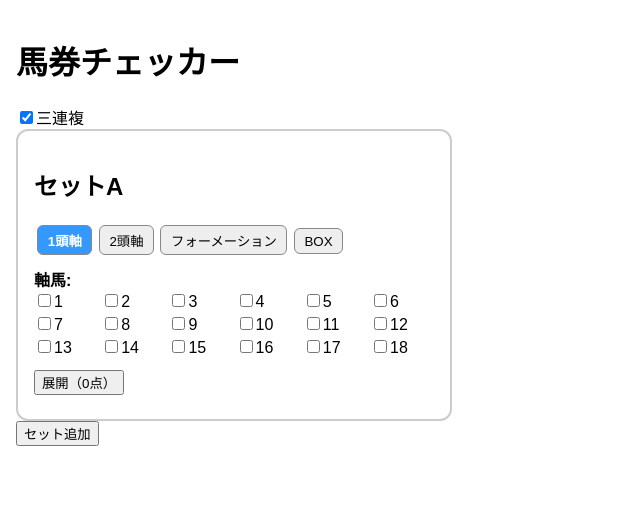
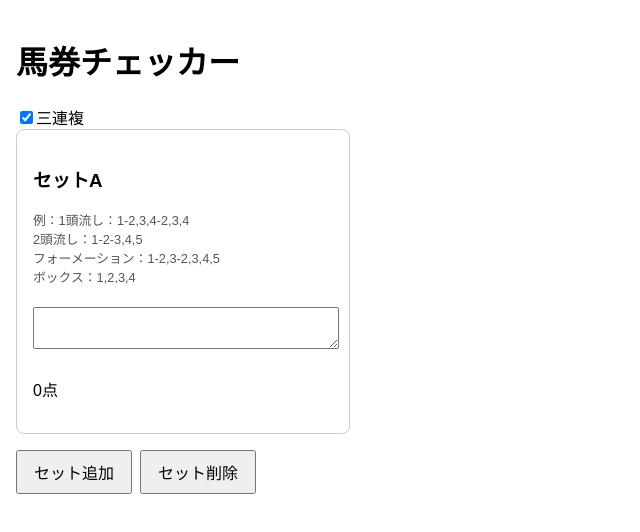
Before and after one commit to kyra082146/ticket-checker, a React (Create React App) app: page / in a window 1280 px wide. Shown: the top 532 px of the page, without its empty margins (0-640 px from the left). Built offline with nearby package versions, Linux system fonts and the light colour scheme.

Commit message:
旧バージョン復元：チェックボックスUI撤去

```diff
--- a/src/App.css
+++ b/src/App.css
@@ -1,54 +1,43 @@
-.app-container {
+.App {
+  font-family: sans-serif;
   padding: 1rem;
-  font-family: sans-serif;
 }
 
-.set-row {
+.sets {
   display: flex;
   flex-wrap: wrap;
   gap: 1rem;
 }
 
-.set-container {
-  border: 2px solid #ccc;
-  border-radius: 12px;
+.set {
+  border: 1px solid #ccc;
   padding: 1rem;
-  min-width: 260px;
+  border-radius: 8px;
+  min-width: 250px;
   flex: 1;
-  max-width: 400px;
+  max-width: 300px;
 }
 
-.mode-selector button {
-  margin: 0.2rem;
-  padding: 0.3rem 0.6rem;
-  border-radius: 6px;
-  border: 1px solid #888;
-  background: #eee;
-  cursor: pointer;
-}
-
-.mode-selector .active {
-  background-color: #3399ff;
-  color: white;
-  font-weight: bold;
-}
-
-.selector {
+textarea {
+  width: 100%;
+  font-size: 1rem;
   margin-top: 0.5rem;
   margin-bottom: 0.5rem;
 }
 
-.checkbox-group.grid {
-  display: grid;
-  grid-template-columns: repeat(6, 1fr);
-  gap: 0.2rem;
+button {
+  margin-top: 1rem;
+  margin-right: 0.5rem;
+  padding: 0.5rem 1rem;
+  font-size: 1rem;
+  cursor: pointer;
 }
 
-.action-bar {
-  margin-top: 0.8rem;
-  margin-bottom: 0.5rem;
+li {
+  list-style: none;
 }
 
-button {
-  cursor: pointer;
+.hint {
+  font-size: 0.8rem;
+  color: #555;
 }
--- a/src/App.js
+++ b/src/App.js
@@ -1,110 +1,91 @@
 import React, { useState } from "react";
 import "./App.css";
 
-const horseNumbers = Array.from({ length: 18 }, (_, i) => i + 1);
-const MAX_SETS = 5;
+function App() {
+  const [bets, setBets] = useState([{ name: "セットA", value: "" }]);
+  const [isTrio, setIsTrio] = useState(true);
 
-function App() {
-  const [isTrio, setIsTrio] = useState(true);
-  const [sets, setSets] = useState([
-    {
-      mode: "1頭軸",
-      main1: [],
-      main2: [],
-      main3: [],
-      partner: [],
-      expanded: [],
-      count: 0,
-      show: false,
-    },
-  ]);
+  const handleChange = (index, value) => {
+    const newBets = [...bets];
+    newBets[index].value = value;
+    setBets(newBets);
+  };
 
-  const generateCombinations = (set) => {
-    let result = [];
-    const { mode, main1, main2, main3, partner } = set;
-    if (mode === "1頭軸") {
-      main1.forEach((m) => {
-        for (let i = 0; i < partner.length; i++) {
-          for (let j = i + 1; j < partner.length; j++) {
-            if (partner[i] !== m && partner[j] !== m) {
-              const combo = isTrio
-                ? [m, partner[i], partner[j]].sort((a, b) => a - b)
-                : [m, partner[i], partner[j]];
-              result.push(combo.join("-"));
-            }
-          }
+  const addSet = () => {
+    const nextLetter = String.fromCharCode(65 + bets.length);
+    setBets([...bets, { name: `セット${nextLetter}`, value: "" }]);
+  };
+
+  const removeSet = () => {
+    if (bets.length > 1) {
+      setBets(bets.slice(0, -1));
+    }
+  };
+
+  const expandBets = (input) => {
+    const result = new Set();
+    const parts = input.split("-");
+
+    if (parts.length === 1) {
+      // BOX
+      const nums = parts[0].split(",").map(Number);
+      const combinations = getCombinations(nums, 3);
+      combinations.forEach((combo) => {
+        result.add(formatCombo(combo));
+      });
+    } else if (parts.length === 2) {
+      // 1頭軸
+      const axis = parts[0];
+      const secondParts = parts[1].split(",");
+      for (let i = 0; i < secondParts.length; i++) {
+        for (let j = i + 1; j < secondParts.length; j++) {
+          result.add(formatCombo([Number(axis), Number(secondParts[i]), Number(secondParts[j])]));
         }
-      });
-    } else if (mode === "2頭軸") {
-      main1.forEach((m1) => {
-        main2.forEach((m2) => {
-          if (m1 !== m2) {
-            partner.forEach((p) => {
-              if (p !== m1 && p !== m2) {
-                const combo = isTrio
-                  ? [m1, m2, p].sort((a, b) => a - b)
-                  : [m1, m2, p];
-                result.push(combo.join("-"));
-              }
-            });
-          }
-        });
-      });
-    } else if (mode === "フォーメーション") {
-      main1.forEach((a) => {
-        main2.forEach((b) => {
-          main3.forEach((c) => {
-            if (a !== b && a !== c && b !== c) {
-              const combo = isTrio
-                ? [a, b, c].sort((x, y) => x - y)
-                : [a, b, c];
-              result.push(combo.join("-"));
+      }
+    } else if (parts.length === 3) {
+      // フォーメーション
+      const p1 = parts[0].split(",").map(Number);
+      const p2 = parts[1].split(",").map(Number);
+      const p3 = parts[2].split(",").map(Number);
+      p1.forEach((a) => {
+        p2.forEach((b) => {
+          p3.forEach((c) => {
+            const combo = [a, b, c];
+            if (new Set(combo).size === 3) {
+              result.add(formatCombo(combo));
             }
           });
         });
       });
-    } else if (mode === "BOX") {
-      for (let i = 0; i < partner.length; i++) {
-        for (let j = i + 1; j < partner.length; j++) {
-          for (let k = j + 1; k < partner.length; k++) {
-            const combo = isTrio
-              ? [partner[i], partner[j], partner[k]].sort((a, b) => a - b)
-              : [partner[i], partner[j], partner[k]];
-            result.push(combo.join("-"));
-          }
-        }
+    }
+
+    return Array.from(result);
+  };
+
+  const formatCombo = (combo) => {
+    return isTrio ? combo.sort((a, b) => a - b).join("-") : combo.join("-");
+  };
+
+  const getCombinations = (arr, k) => {
+    const result = [];
+    const combine = (start, path) => {
+      if (path.length === k) {
+        result.push([...path]);
+        return;
       }
-    }
+      for (let i = start; i < arr.length; i++) {
+        combine(i + 1, [...path, arr[i]]);
+      }
+    };
+    combine(0, []);
     return result;
   };
 
-  const updateSet = (index, updatedSet) => {
-    const newSets = [...sets];
-    newSets[index] = {
-      ...updatedSet,
-      show: false, // 再展開前に非表示
-    };
-    setSets(newSets);
-  };
-
-  const expandSet = (index) => {
-    const newSets = [...sets];
-    const set = newSets[index];
-    const expanded = generateCombinations(set);
-    newSets[index] = {
-      ...set,
-      expanded,
-      count: expanded.length,
-      show: true,
-    };
-    setSets(newSets);
-  };
-
-  const allBets = sets.flatMap((s) => s.expanded);
-  const duplicates = allBets.filter((item, idx, arr) => arr.indexOf(item) !== idx);
+  const allTickets = bets.flatMap((set) => expandBets(set.value));
+  const duplicates = allTickets.filter((item, index, self) => self.indexOf(item) !== index);
 
   return (
-    <div className="app-container">
+    <div className="App">
       <h1>馬券チェッカー</h1>
       <label>
         <input
@@ -114,122 +95,38 @@ function App() {
         />
         三連複
       </label>
-      <div className="set-row">
-        {sets.map((set, idx) => (
-          <div key={idx} className="set-container">
-            <h2>セット{String.fromCharCode(65 + idx)}</h2>
-            <div className="mode-selector">
-              {["1頭軸", "2頭軸", "フォーメーション", "BOX"].map((m) => (
-                <button
-                  key={m}
-                  className={set.mode === m ? "active" : ""}
-                  onClick={() =>
-                    updateSet(idx, {
-                      mode: m,
-                      main1: [],
-                      main2: [],
-                      main3: [],
-                      partner: [],
-                      expanded: [],
-                      count: 0,
-                      show: false,
-                    })
-                  }
+      <div className="sets">
+        {bets.map((set, index) => (
+          <div key={index} className="set">
+            <h3>{set.name}</h3>
+            <p className="hint">
+              例：1頭流し：1-2,3,4-2,3,4<br />
+              　　2頭流し：1-2-3,4,5<br />
+              　　フォーメーション：1-2,3-2,3,4,5<br />
+              　　ボックス：1,2,3,4
+            </p>
+            <textarea
+              value={set.value}
+              onChange={(e) => handleChange(index, e.target.value)}
+              rows={2}
+              cols={30}
+            />
+            <p>{expandBets(set.value).length}点</p>
+            <ul>
+              {expandBets(set.value).map((ticket, i) => (
+                <li
+                  key={i}
+                  style={{ color: duplicates.includes(ticket) ? "red" : "black" }}
                 >
-                  {m}
-                </button>
+                  {ticket}
+                </li>
               ))}
-            </div>
-
-            {set.mode === "1頭軸" && (
-              <NumberSelector label="軸馬" selected={set.main1} onChange={(nums) => updateSet(idx, { ...set, main1: nums })} />
-            )}
-            {set.mode === "2頭軸" && (
-              <>
-                <NumberSelector label="軸馬1" selected={set.main1} onChange={(nums) => updateSet(idx, { ...set, main1: nums })} />
-                <NumberSelector label="軸馬2" selected={set.main2} onChange={(nums) => updateSet(idx, { ...set, main2: nums })} />
-              </>
-            )}
-            {set.mode === "フォーメーション" && (
-              <>
-                <NumberSelector label="1列目" selected={set.main1} onChange={(nums) => updateSet(idx, { ...set, main1: nums })} />
-                <NumberSelector label="2列目" selected={set.main2} onChange={(nums) => updateSet(idx, { ...set, main2: nums })} />
-                <NumberSelector label="3列目" selected={set.main3} onChange={(nums) => updateSet(idx, { ...set, main3: nums })} />
-              </>
-            )}
-            {set.mode === "BOX" && (
-              <NumberSelector label="ボックス馬" selected={set.partner} onChange={(nums) => updateSet(idx, { ...set, partner: nums })} />
-            )}
-
-            <div className="action-bar">
-              <button onClick={() => expandSet(idx)}>展開（{set.count}点）</button>
-            </div>
-
-            {set.show && (
-              <ul>
-                {set.expanded.map((item, i) => (
-                  <li key={i} style={{ color: duplicates.includes(item) ? "red" : "black" }}>
-                    {item}
-                  </li>
-                ))}
-              </ul>
-            )}
+            </ul>
           </div>
         ))}
       </div>
-
-      {sets.length < MAX_SETS && (
-        <button
-          onClick={() =>
-            setSets([
-              ...sets,
-              {
-                mode: "1頭軸",
-                main1: [],
-                main2: [],
-                main3: [],
-                partner: [],
-                expanded: [],
-                count: 0,
-                show: false,
-              },
-            ])
-          }
-        >
-          セット追加
-        </button>
-      )}
-
-      {sets.length > 1 && (
-        <button onClick={() => setSets(sets.slice(0, -1))}>セット削除</button>
-      )}
-    </div>
-  );
-}
-
-function NumberSelector({ label, selected, onChange }) {
-  const toggleNumber = (num) => {
-    onChange(
-      selected.includes(num)
-        ? selected.filter((n) => n !== num)
-        : [...selected, num]
-    );
-  };
-  return (
-    <div className="selector">
-      <strong>{label}:</strong>
-      <div className="checkbox-group grid">
-        {horseNumbers.map((num) => (
-          <label key={num}>
-            <input
-              type="checkbox"
-              checked={selected.includes(num)}
-              onChange={() => toggleNumber(num)}
-            />
-            {num}
-          </label>
-        ))}
-      </div>
+      <button onClick={addSet}>セット追加</button>
+      <button onClick={removeSet}>セット削除</button>
     </div>
   );
 }
```
